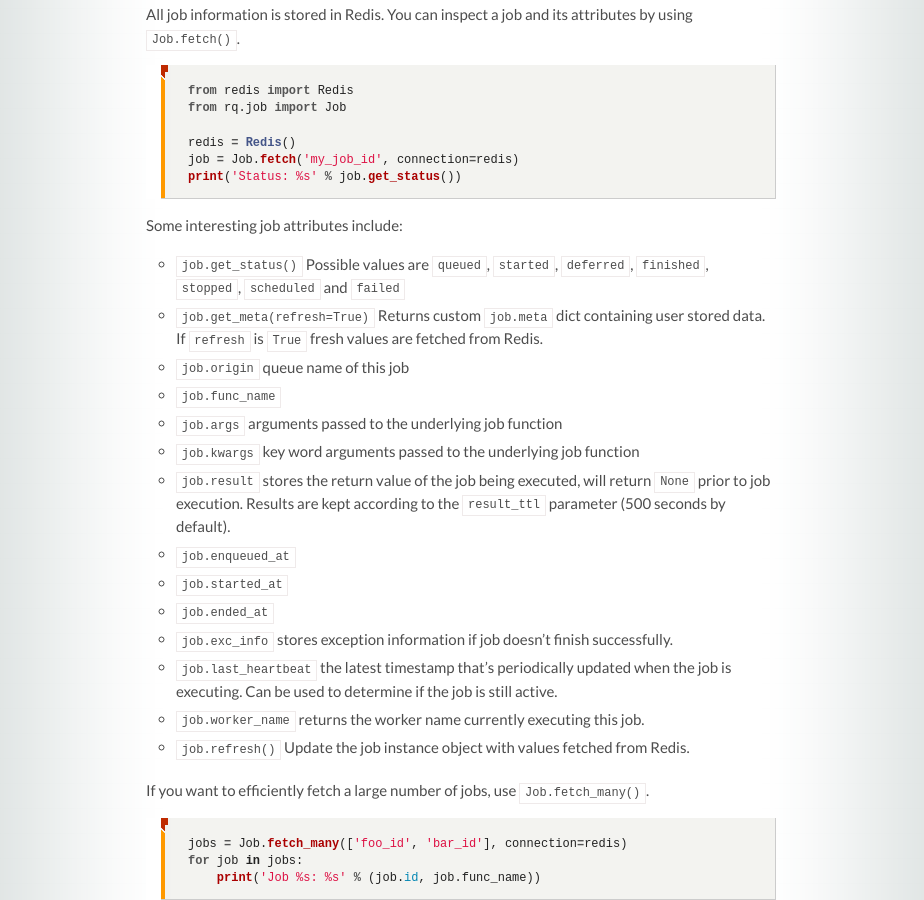
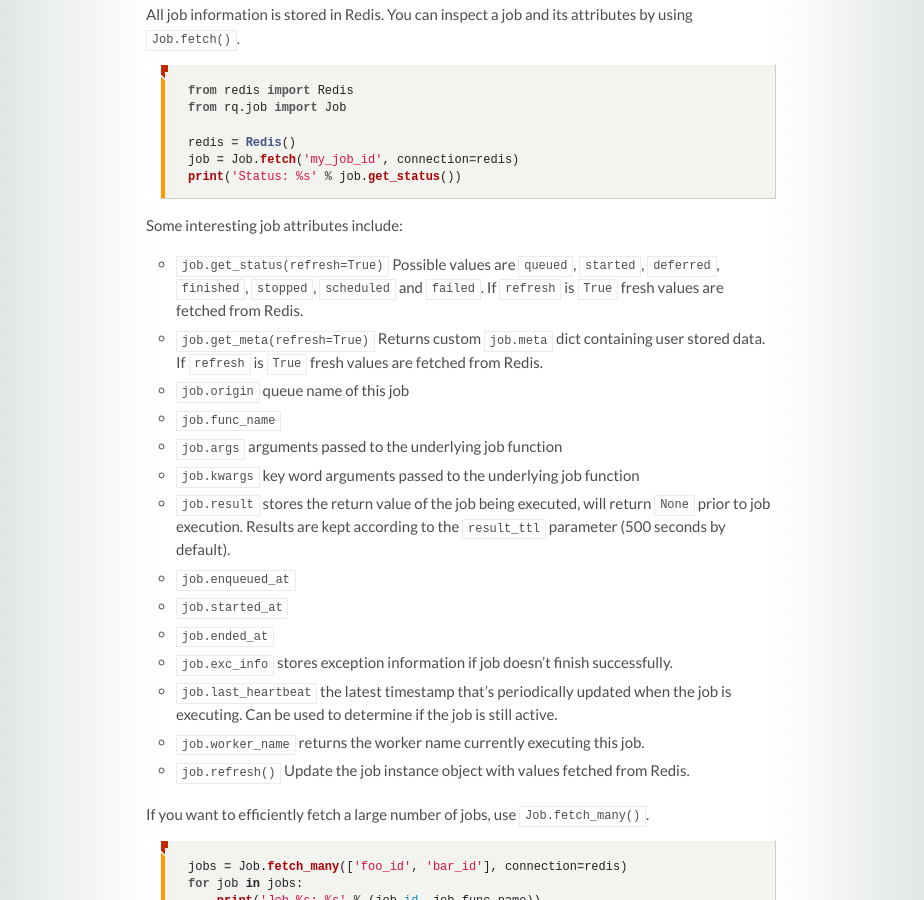
Before and after one commit to rq/rq, a Jekyll site: the page built from docs/docs/jobs.md, in a window 1280 px wide and 900 px high, scrolled down 1941 px. Shown: the whole window, without its empty margins (179-1103 px from the left). Built offline with Jekyll 4.4.1, drawn with Linux system fonts in a browser that asks for light colours; some web fonts are replaced; comment, search, counter and statistics services are not loaded.

Commit message:
docs: add missing `refresh` arg to get_status()
This was previously missing.

Signed-off-by: Paul Spooren <mail@aparcar.org>

````diff
--- a/docs/docs/jobs.md
+++ b/docs/docs/jobs.md
@@ -99,7 +99,9 @@ print('Status: %s' % job.get_status())
 ```
 
 Some interesting job attributes include:
-* `job.get_status()` Possible values are `queued`, `started`, `deferred`, `finished`, `stopped`, `scheduled` and `failed`
+* `job.get_status(refresh=True)` Possible values are `queued`, `started`,
+  `deferred`, `finished`, `stopped`, `scheduled` and `failed`. If `refresh` is
+  `True` fresh values are fetched from Redis.
 * `job.get_meta(refresh=True)` Returns custom `job.meta` dict containing user
   stored data. If `refresh` is `True` fresh values are fetched from Redis.
 * `job.origin` queue name of this job
````
